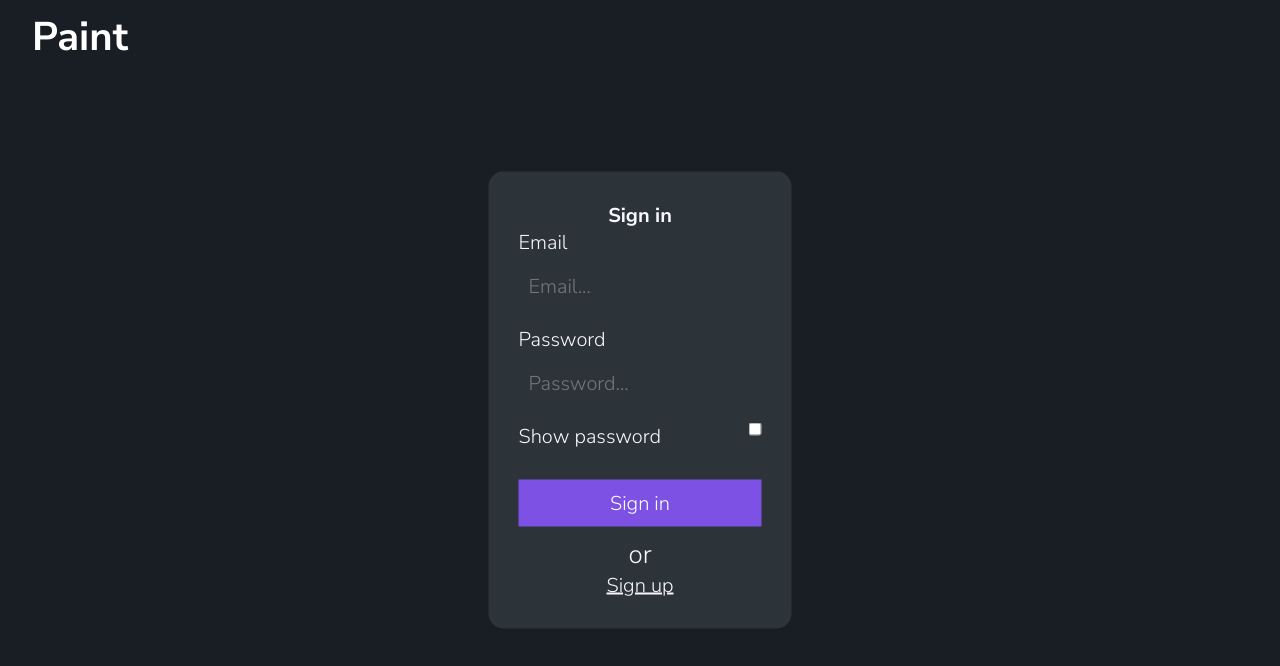
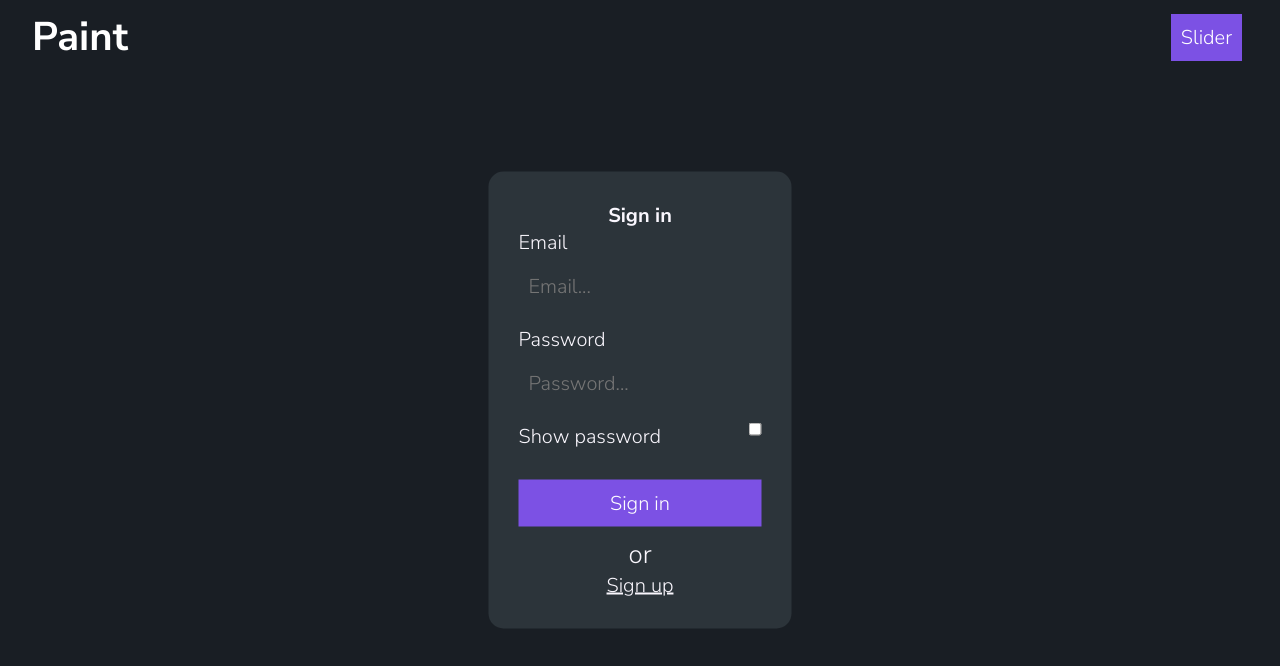
Before and after one commit to donkey-hott/Vue-mini-paint, a Vue app: page /sign-in in a window 1280 px wide. Shown: the top 666 px of the page. Built offline with nearby package versions, Linux system fonts and the light colour scheme; no server answers.

Commit message:
add 'slider' button

```diff
--- a/src/components/UI/TheHeader.vue
+++ b/src/components/UI/TheHeader.vue
@@ -6,9 +6,14 @@
       </h1>
     </div>
     <nav class="navigation">
-      <ul class="navigation__list">
+      <ul class="list">
         <li>
           <log-out></log-out>
+        </li>
+        <li>
+          <base-button class="list__slider-btn">
+            <router-link to="/slider">Slider</router-link>
+          </base-button>
         </li>
       </ul>
     </nav>
@@ -28,6 +33,8 @@ export default defineComponent({
 </script>
 
 <style lang="scss" scoped>
+@import "../../assets/colors.scss";
+
 .header {
   display: flex;
   justify-content: space-between;
@@ -46,8 +53,26 @@ export default defineComponent({
 }
 
 .navigation {
-  &__list {
+  .list {
     list-style: none;
+    display: flex;
+
+    > li {
+      margin: 0 0.3em;
+    }
+
+    &__slider-btn {
+      background: $emphasizing;
+
+      > a {
+        color: #fff;
+        text-decoration: none;
+      }
+
+      .router-link-active {
+        text-decoration: underline;
+      }
+    }
   }
 }
 </style>
```
